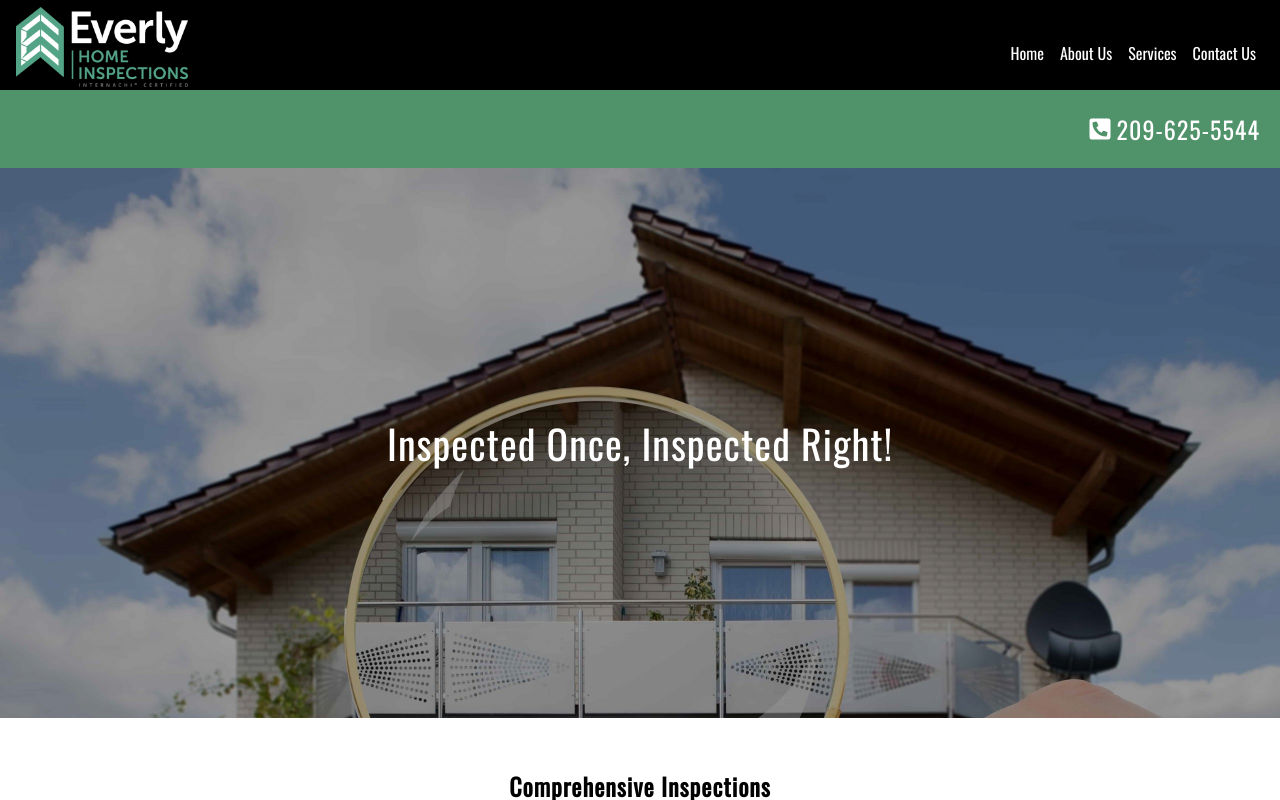
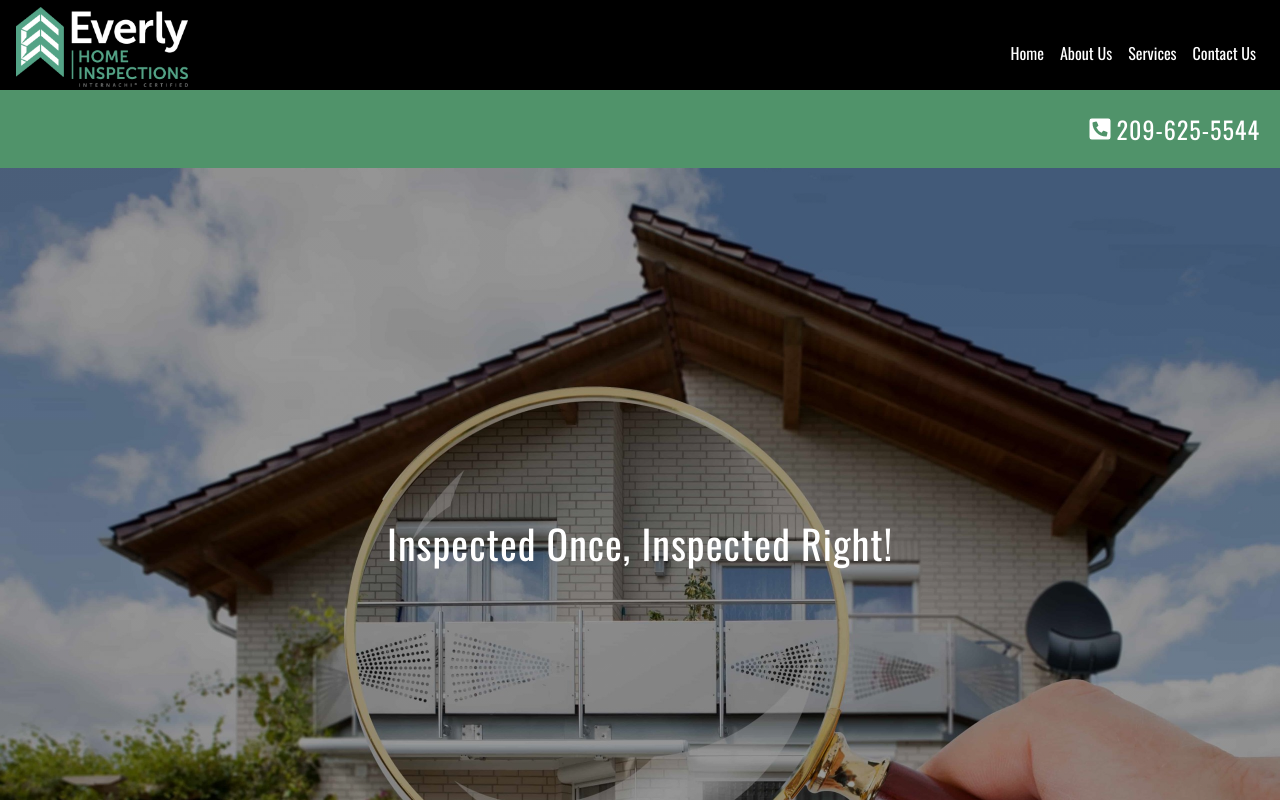
Before and after one commit to tiaratemple/everlyhi, a React (Create React App) app: page / in a window 1280 px wide. Shown: the top 800 px of the page. Built offline with nearby package versions, Linux system fonts and the light colour scheme.

Commit message:
fixed height for 1100px homebanner pic

```diff
--- a/src/components/tagline/Tagline.css
+++ b/src/components/tagline/Tagline.css
@@ -58,3 +58,9 @@
     font-size: 2.5rem;
   }
 }
+
+@media (min-width: 1100px) {
+  .home-banner {
+    height: 750px;
+  }
+}
```
